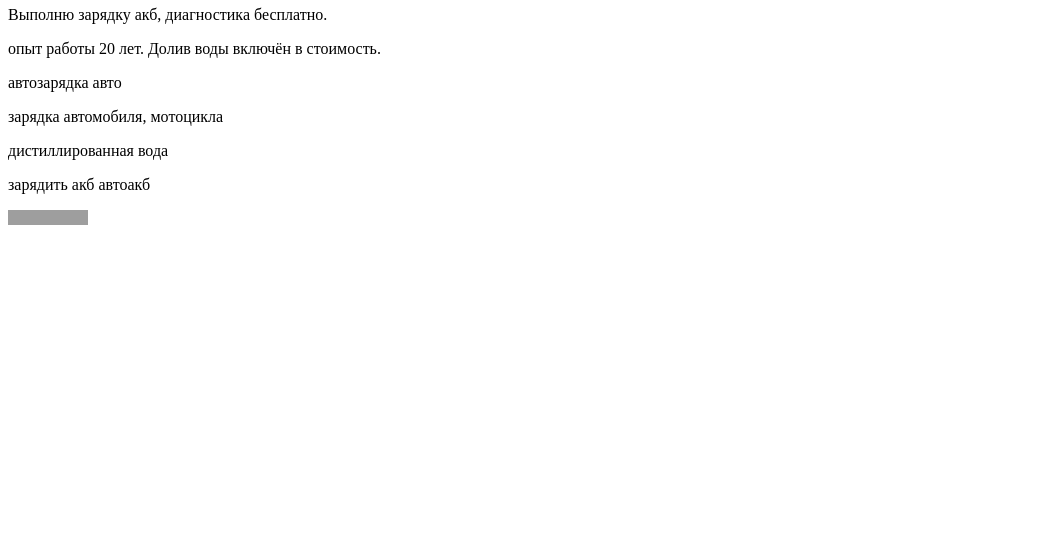
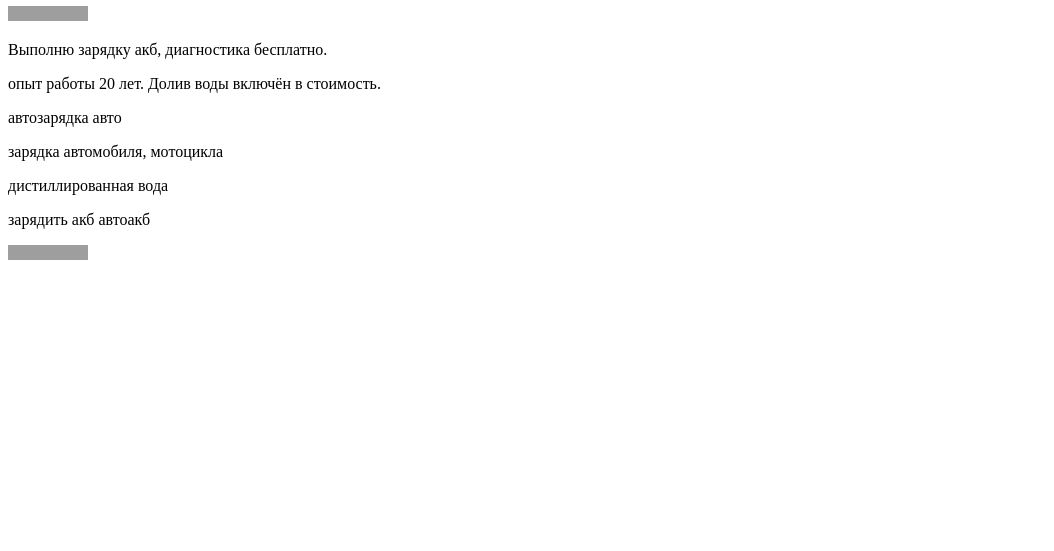
Before and after one commit to masloded-boroda/masloded-boroda.github.io, a plain HTML site: page index.html in a window 1280 px wide. Shown: the part 249-800 px from the top of the page, without its empty margins (0-1054 px from the left). Drawn offline with Linux system fonts and the light colour scheme; grey boxes are pictures that could not be loaded.

Commit message:
Update index.html

```diff
--- a/index.html
+++ b/index.html
@@ -16,6 +16,13 @@
 <h1><a href="tel: +79529510417">+7 (952) 951-04-17 c 09 до 19:00</a></h1>
 <h1>САМОДОСТАВКА Авторынок "Северный"</h1>
 
+   <a href="https://vk.com/masloded36"
+ title="Любые товары с авторынка">
+ <img src="https://sun9-50.userapi.com/c844617/v844617874/1a4a31/PFX6WTfSxAc.jpg"
+  width="80" height="15" style="border-style:none;"
+  alt="Любые товары с авторынка" />
+</a>
+
 <p>Выполню зарядку акб, диагностика бесплатно.</p>
 <p>опыт работы 20 лет. Долив воды включён в стоимость.</p>
 <p>автозарядка авто</p>
```
